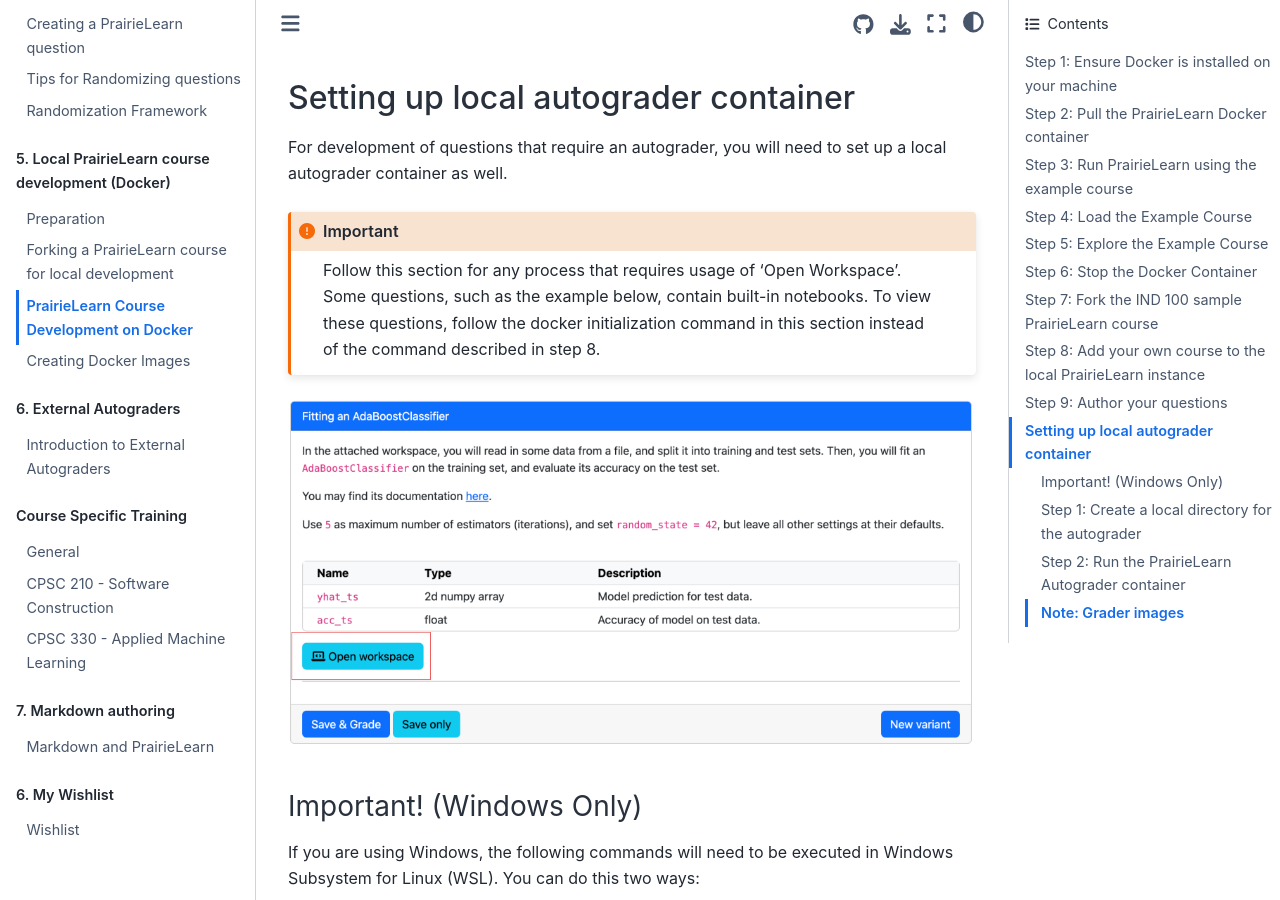
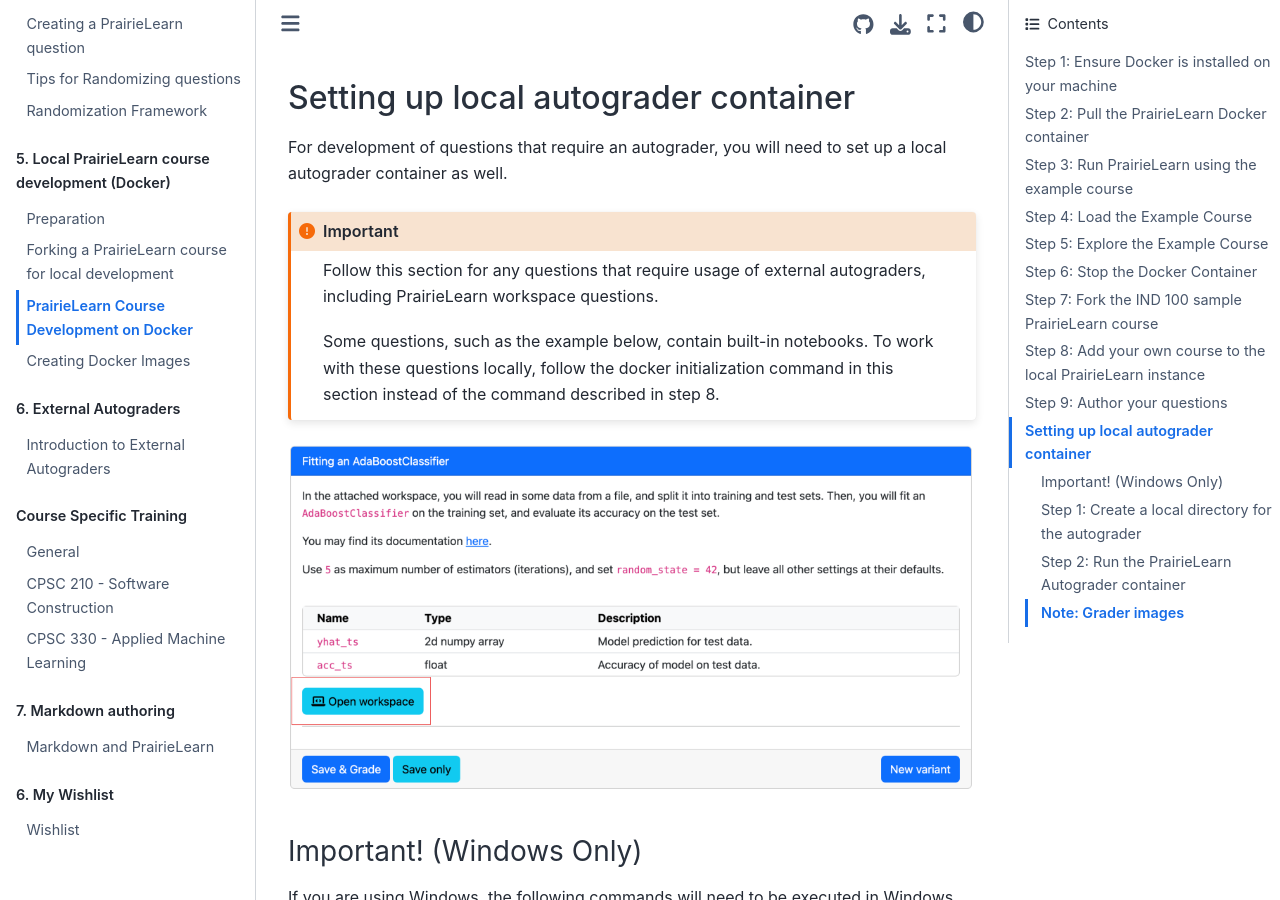
Before and after one commit to open-resources/pl_guides, a Jupyter Book: the page built from content/pl_docker/docker_course_dev.md, in a window 1280 px wide and 900 px high, scrolled down 6387 px. Built offline with Jupyter Book 1.0.4 settings and Sphinx 7.4.7 and the Sphinx Book theme 1.1.4, drawn with Linux system fonts in a browser that asks for light colours.

Commit message:
Update content/pl_docker/docker_course_dev.md
Co-authored-by: Firas Moosvi <firas@moosvi.com>

````diff
--- a/content/pl_docker/docker_course_dev.md
+++ b/content/pl_docker/docker_course_dev.md
@@ -189,7 +189,9 @@ You're ready to develop questions for the `OPB`!
 For development of questions that require an autograder, you will need to set up a local autograder container as well.
 
 ```{important}
-Follow this section for any process that requires usage of 'Open Workspace'. Some questions, such as the example below, contain built-in notebooks. To view these questions, follow the docker initialization command in this section instead of the command described in step 8.
+Follow this section for any questions that require usage of external autograders, including PrairieLearn workspace questions.
+
+Some questions, such as the example below, contain built-in notebooks. To work with these questions locally, follow the docker initialization command in this section instead of the command described in step 8.
 ```
 <img src="pl_images/open_workspace.png">
 
````
